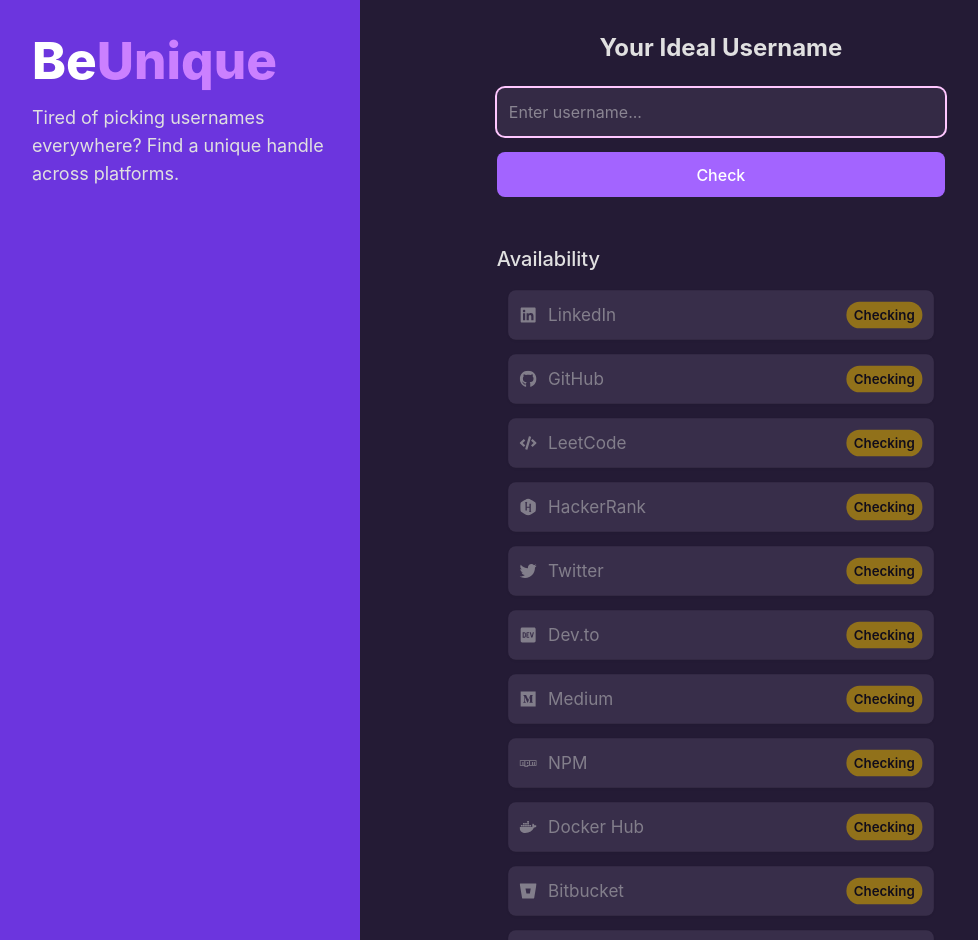
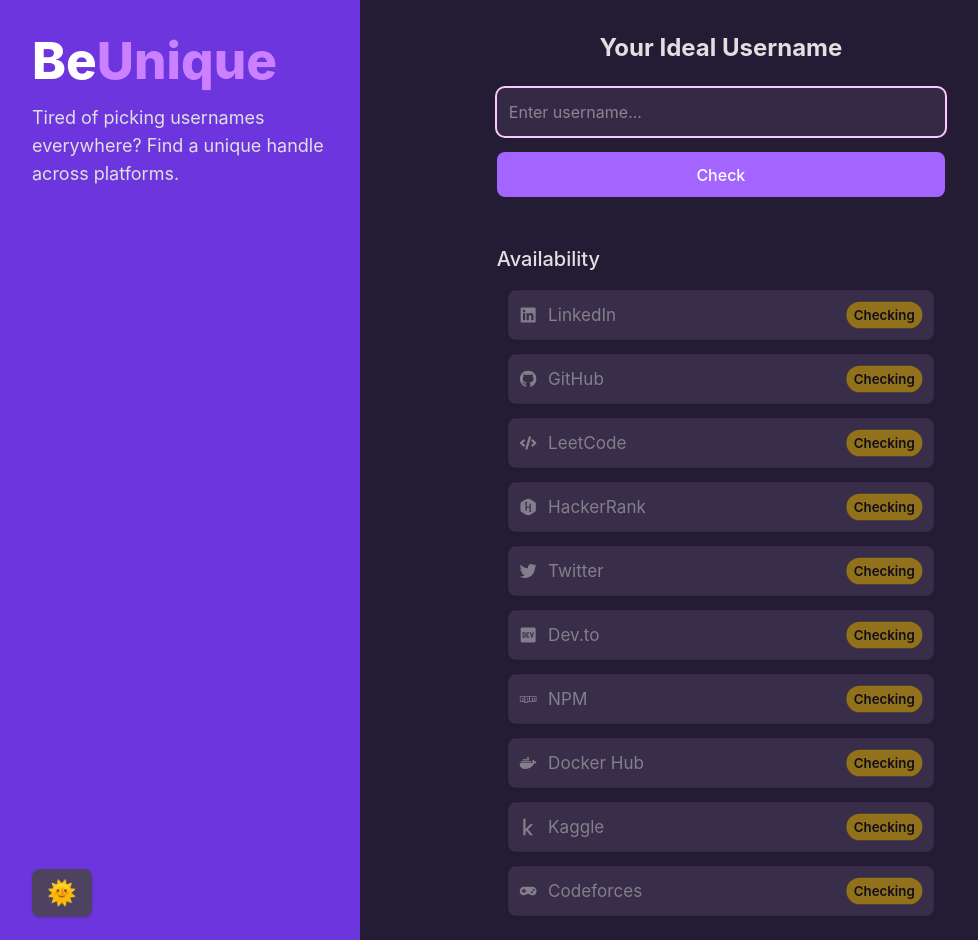
Before and after one commit to Aryankesharwani04/BeUnique, a React (Vite) app in the folder frontend/: page / in a window 1280 px wide. Shown: the top 940 px of the page, without its empty margins (0-978 px from the left). Built offline with nearby package versions, Linux system fonts and the light colour scheme.

Commit message:
Refactor username availability check by removing Medium and Bitbucket; update corresponding URL patterns

```diff
--- a/frontend/src/Container.jsx
+++ b/frontend/src/Container.jsx
@@ -6,10 +6,8 @@
   FaHackerrank,
   FaTwitter,
   FaDev,
-  FaMedium,
   FaNpm,
   FaDocker,
-  FaBitbucket,
   FaKaggle,
   FaGamepad
 } from 'react-icons/fa';
@@ -33,10 +31,8 @@
     { key: 'hackerrank', label: 'HackerRank', icon: <FaHackerrank />, url: (u) => `https://www.hackerrank.com/profile/${u}` },
     { key: 'twitter', label: 'Twitter', icon: <FaTwitter />, url: (u) => `https://twitter.com/${u}` },
     { key: 'devto', label: 'Dev.to', icon: <FaDev />, url: (u) => `https://dev.to/${u}` },
-    { key: 'medium', label: 'Medium', icon: <FaMedium />, url: (u) => `https://medium.com/@${u}` },
     { key: 'npm', label: 'NPM', icon: <FaNpm />, url: (u) => `https://www.npmjs.com/~${u}` },
     { key: 'dockerhub', label: 'Docker Hub', icon: <FaDocker />, url: (u) => `https://hub.docker.com/u/${u}` },
-    { key: 'bitbucket', label: 'Bitbucket', icon: <FaBitbucket />, url: (u) => `https://bitbucket.org/${u}/` },
     { key: 'kaggle', label: 'Kaggle', icon: <FaKaggle />, url: (u) => `https://www.kaggle.com/${u}` },
     { key: 'codeforces', label: 'Codeforces', icon: <FaGamepad />, url: (u) => `https://codeforces.com/profile/${u}` }
   ];
```
Also changed, not shown: 1 other file (tests, documents, lock files or other folders).
